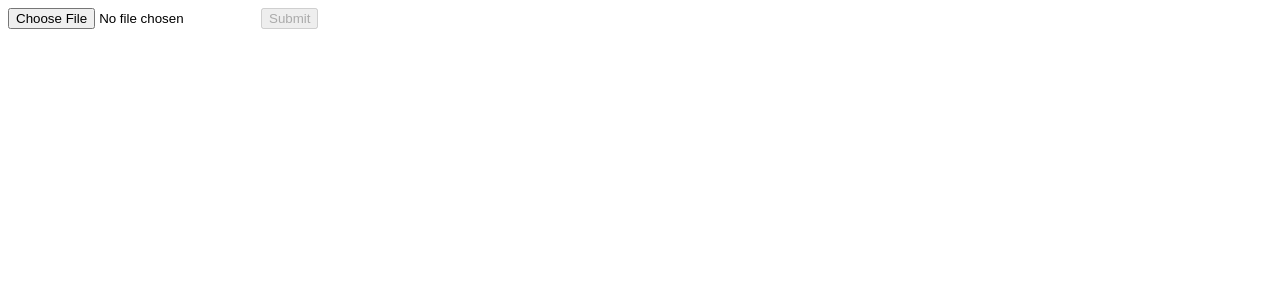
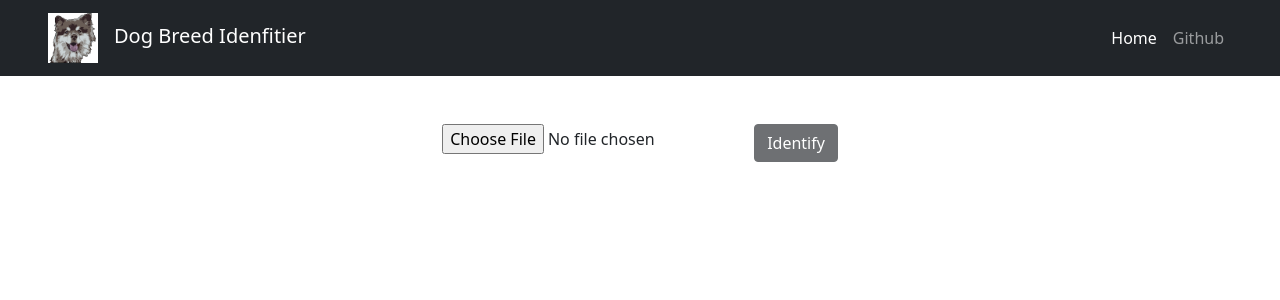
Before and after one commit to shiflux/DogBreed-CNN, a Next.js app in the folder web/: page / in a window 1280 px wide. Shown: the top 300 px of the page. Built offline with nearby package versions, Linux system fonts and the light colour scheme.

Commit message:
Improved web application

```diff
--- /dev/null
+++ b/web/components/navbar.js
@@ -0,0 +1,24 @@
+
+export default function NavBar () {
+    return (
+        <nav className="navbar navbar-expand-sm navbar-dark d-flex justify-content-between px-5 bg-dark">
+            <a className="navbar-brand" href="#">
+                <img src='/logo.png' width={50} />
+                <span className='mx-3'>Dog Breed Idenfitier</span>
+
+            </a>
+            <button className="navbar-toggler d-lg-none" type="button" data-bs-toggle="collapse" data-bs-target="#collapsibleNavId" aria-controls="collapsibleNavId"
+                aria-expanded="false" aria-label="Toggle navigation"></button>
+            <div className="collapse navbar-collapse w-auto">
+                <ul className="navbar-nav mt-0 mt-lg-0 ">
+                    <li className="nav-item">
+                        <a className="nav-link active" href="#" aria-current="page">Home <span className="visually-hidden">(current)</span></a>
+                    </li>
+                    <li>
+                        <a className="nav-link" href="https://github.com/shiflux/" target='_blank'>Github</a>
+                    </li>
+                </ul>
+            </div>
+        </nav>
+        )
+}
--- /dev/null
+++ b/web/pages/_app.js
@@ -0,0 +1,32 @@
+import NavBar from "../components/navbar"
+import Head from "next/head"
+import Script from "next/script"
+
+export default function MyApp ({ Component, pageProps }) {
+    return (
+        <>
+            <Head>
+                <link
+                    href="https://cdn.jsdelivr.net/npm/bootstrap@5.0.0-beta1/dist/css/bootstrap.min.css"
+                    rel="stylesheet"
+                    integrity="sha384-giJF6kkoqNQ00vy+HMDP7azOuL0xtbfIcaT9wjKHr8RbDVddVHyTfAAsrekwKmP1"
+                    crossOrigin="anonymous"
+                />
+                <meta name="viewport" content="width=device-width, initial-scale=1" />
+                <title>Create Next App</title>
+                <link rel="icon" href="/favicon.ico" />
+                </Head>
+
+            <Script
+                src="https://cdn.jsdelivr.net/npm/bootstrap@5.0.0-beta1/dist/js/bootstrap.bundle.min.js"
+                integrity="sha384-ygbV9kiqUc6oa4msXn9868pTtWMgiQaeYH7/t7LECLbyPA2x65Kgf80OJFdroafW"
+                crossOrigin="anonymous"
+            />
+
+            <main className='vh-100 d-flex flex-column h-100'>
+                <NavBar/>
+                <Component {...pageProps} />
+            </main>
+        </>
+    )
+}
--- a/web/pages/index.js
+++ b/web/pages/index.js
@@ -2,13 +2,17 @@ import Head from 'next/head'
 import { useState } from 'react';
 import axios from 'axios'
 
+
 export default function Home() {
   const [fileImage, setFileImage] = useState(null)
-  const [responseData, setResponseData] = useState({})
+  const [responseData, setResponseData] = useState(null)
+  const [requestInProgress, setRequestInProgress] = useState(false)
 
   const handleSubmission = (file) => {
     const formData = new FormData();
     formData.append('file', file);
+    setRequestInProgress(true);
+    setResponseData(null);
     axios.post((process.env.NEXT_PUBLIC_HOST ? `${process.env.NEXT_PUBLIC_HOST}` : '') + '/api/predict_dog/',
     formData, {
       headers: {
@@ -17,35 +21,44 @@ export default function Home() {
   })
   .then(({ data }) => {
     setResponseData(data);
+    setRequestInProgress(false);
+    setFileImage(null);
     }
   )
   .catch((error) => {
-    // toast({
-    //   description: t(
-    //       'errors:CommandNotExec',
-    //       'Command has not been executed'
-    //     ),
-    //   status: 'error',
-    //   position: TOAST_POSITION
-    // })
+    setRequestInProgress(false);
+    setFileImage(null);
   });
   }
 
   return (
     <div>
-      <Head>
-        <title>Create Next App</title>
-        <link rel="icon" href="/favicon.ico" />
-      </Head>
 
-      <main>
-        <input type='file' onChange={(event) => {setFileImage(event.target.files[0])}} />
-        <button disabled={fileImage==null} onClick={() => {handleSubmission(fileImage)}}>Submit</button>
-        {responseData && responseData?.breed?.name}
-      </main>
 
-      <footer>
-      </footer>
+      <div className='p-5 d-flex justify-content-center'>
+        <input disabled={requestInProgress} type='file' onChange={(event) => {setFileImage(event.target.files[0]); setResponseData(null);}} />
+        <button disabled={fileImage==null} onClick={() => {handleSubmission(fileImage)}} className="btn btn-dark" style={{width: 'fit-content'}}>
+        Identify
+        </button>
+      </div>
+
+      {requestInProgress &&
+
+      <div className="d-flex justify-content-center flex-column">
+        <div className="spinner-grow mx-auto bg-transparent" role="status">
+          <span className="sr-only"><img src='/logo.png' width={40}></img></span>
+
+          </div>
+        <p className='mx-auto pt-3'>Predicting...</p>
+      </div>
+      }
+
+      {responseData &&  <div class="card bg-dark mx-auto mt-5 text-center" style={{minWidth: '320px', maxWidth:'500px'}}>
+          <div class="card-body">
+            <h4 class="card-title text-light">{responseData?.breed?.name}</h4>
+            <p class="card-text"></p>
+          </div>
+        </div>}
 
     </div>
   )
```
Also changed, not shown: web/pages/info.js (added, +7 -0 lines), web/public/logo.png (added).
